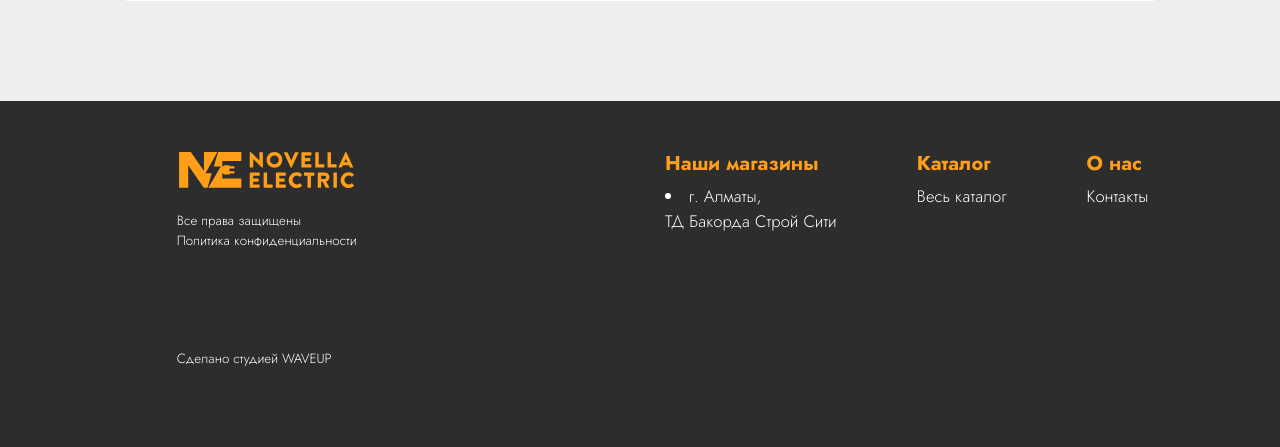
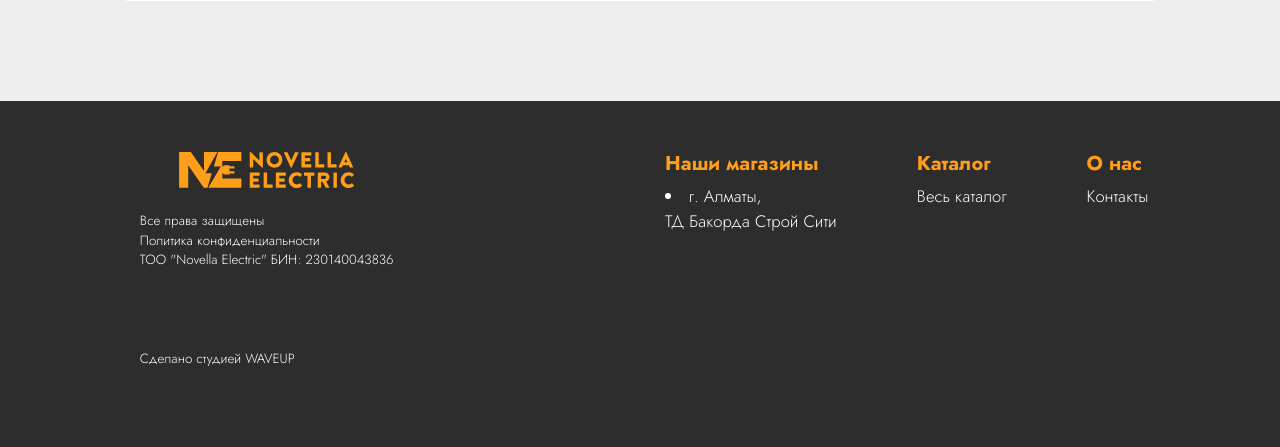
Before and after one commit to star-small/waveUp, a Django app: template core/templates/index.html in a window 1280 px wide. Shown: the part 3592-4039 px from the top of the page. Run offline with Django 3.2, Linux system fonts and the light colour scheme; the template is opened without the code that fills it, so the values that code supplies are empty; some libraries are stand-ins or nearby versions; grey boxes are pictures that could not be loaded.

Commit message:
front-add-BIN

```diff
--- a/core/templates/base.html
+++ b/core/templates/base.html
@@ -127,6 +127,7 @@
                         <p class="font-size_tiny font-weight_light mobile_font-size_light">Все права защищены</p>
                         <a class="font-size_tiny font-weight_light mobile_font-size_light"
                            href="{% url 'policy_url' %}">Политика конфиденциальности</a>
+			<a class="font-size_tiny font-weight_light mobile_font-size_light" href="/policy">ТОО "Novella Electric" БИН: 230140043836</a>
                         <a class="font-size_tiny font-weight_light wave_up mobile_font-size_light"
                            href="">Сделано студией WAVEUP</a>
                     </div>
--- a/core/templates/index.html
+++ b/core/templates/index.html
@@ -286,6 +286,7 @@
                 <div class="footer__policy">
                     <p class="font-size_tiny font-weight_light mobile_font-size_light">Все права защищены</p>
                     <a class="font-size_tiny font-weight_light mobile_font-size_light" href="{% url 'policy_url' %}">Политика конфиденциальности</a>
+		    <a class="font-size_tiny font-weight_light mobile_font-size_light" href="/policy">ТОО "Novella Electric" БИН: 230140043836</a>
                     <a class="font-size_tiny font-weight_light wave_up mobile_font-size_light" href="">Сделано студией WAVEUP</a>
                 </div>
                 <div class="footer_menu__inner d-flex d-xl-none">
--- a/core/templates/pages/catalog.html
+++ b/core/templates/pages/catalog.html
@@ -202,6 +202,7 @@
                         <p class="font-size_tiny font-weight_light mobile_font-size_light">Все права защищены</p>
                         <a class="font-size_tiny font-weight_light mobile_font-size_light"
                            href="{% url 'policy_url' %}">Политика конфиденциальности</a>
+			<a class="font-size_tiny font-weight_light mobile_font-size_light" href="/policy">ТОО "Novella Electric" БИН: 230140043836</a>
                         <a class="font-size_tiny font-weight_light wave_up mobile_font-size_light"
                            href="">Сделано студией WAVEUP</a>
                     </div>
--- a/core/templates/pages/policy.html
+++ b/core/templates/pages/policy.html
@@ -145,6 +145,7 @@
                 <div class="footer__policy">
                     <p class="font-size_tiny font-weight_light">Все права защищены</p>
                     <a class="font-size_tiny font-weight_light" href="{% url 'policy_url' %}">Политика конфиденциальности</a>
+		    <a class="font-size_tiny font-weight_light mobile_font-size_light" href="/policy">ТОО "Novella Electric" БИН: 230140043836</a>
                 </div>
             </div>
             <div class="col-xl-7 footer_menu">
```
